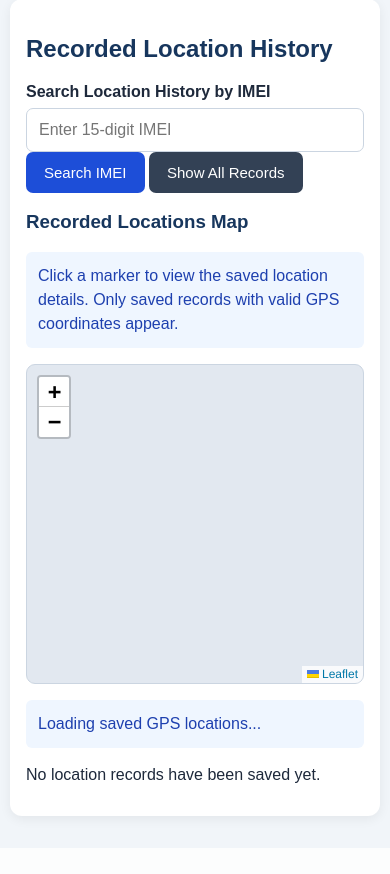
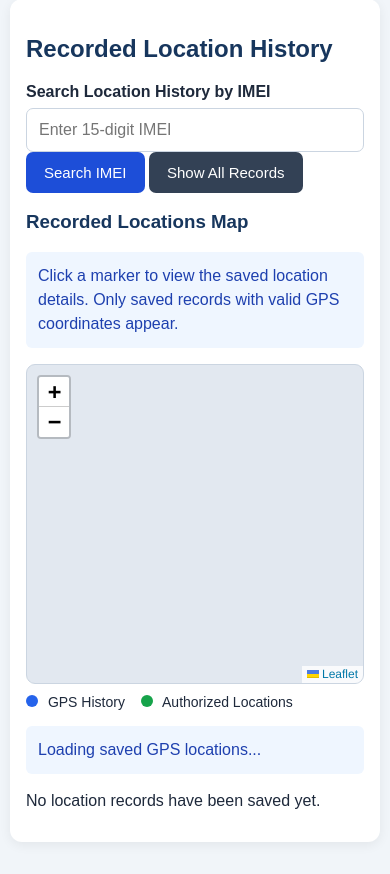
Before and after one commit to melakutirago339-boop/record-Stolen-phone-system, a Flask app: template templates/phone_locations.html in a window 390 px wide. Shown: the part 1784-2658 px from the top of the page. Before the commit the page ends 2610 px from the top, so only its background shows below. Run offline with Flask 3, Linux system fonts and the light colour scheme; the template is opened without the code that fills it, so the values that code supplies are empty; some libraries are stand-ins or nearby versions.

Commit message:
Enhance phone locations display with color indicators
Added visual indicators for GPS history and authorized locations.

```diff
--- a/templates/phone_locations.html
+++ b/templates/phone_locations.html
@@ -380,6 +380,17 @@
             </p>
 
             <div id="recordedLocationsMap"></div>
+            <div style="display:flex; flex-wrap:wrap; gap:16px; margin-top:10px; font-size:14px;">
+    <span>
+        <span style="display:inline-block; width:12px; height:12px; background:#2563eb; border-radius:50%; margin-right:6px;"></span>
+        GPS History
+    </span>
+
+    <span>
+        <span style="display:inline-block; width:12px; height:12px; background:#16a34a; border-radius:50%; margin-right:6px;"></span>
+        Authorized Locations
+    </span>
+</div>
 
             <p id="historyMapMessage"
                class="hint"
```
